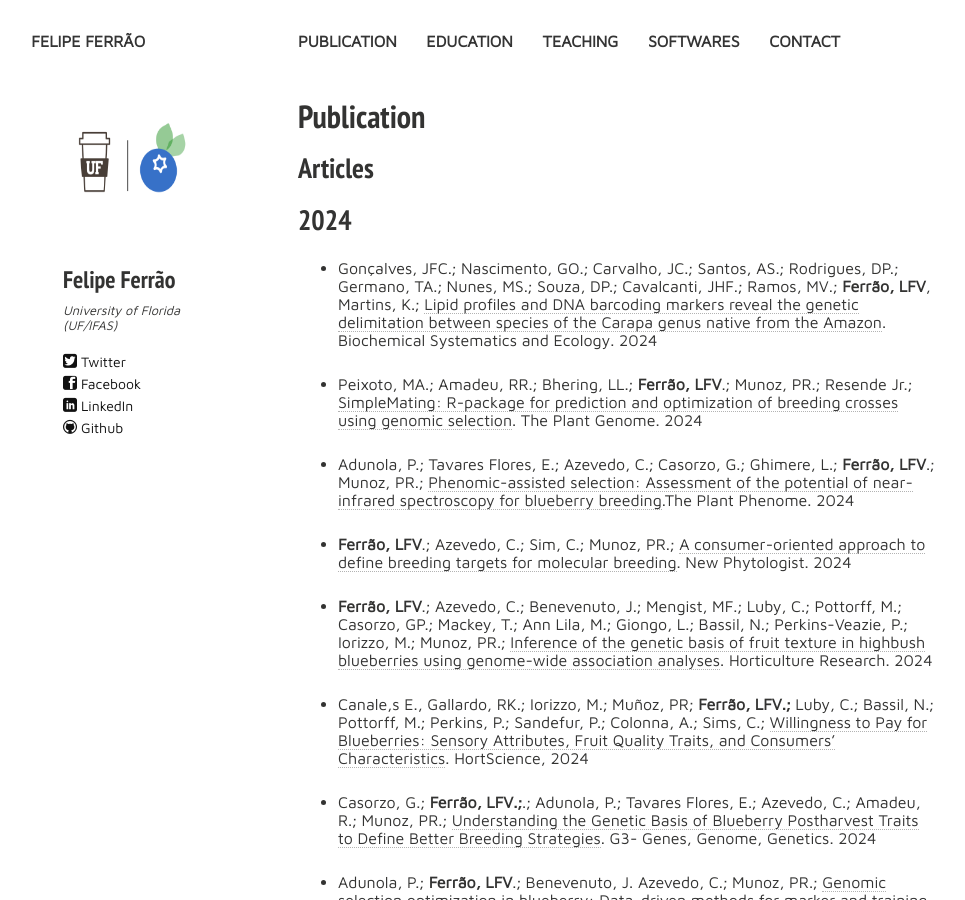
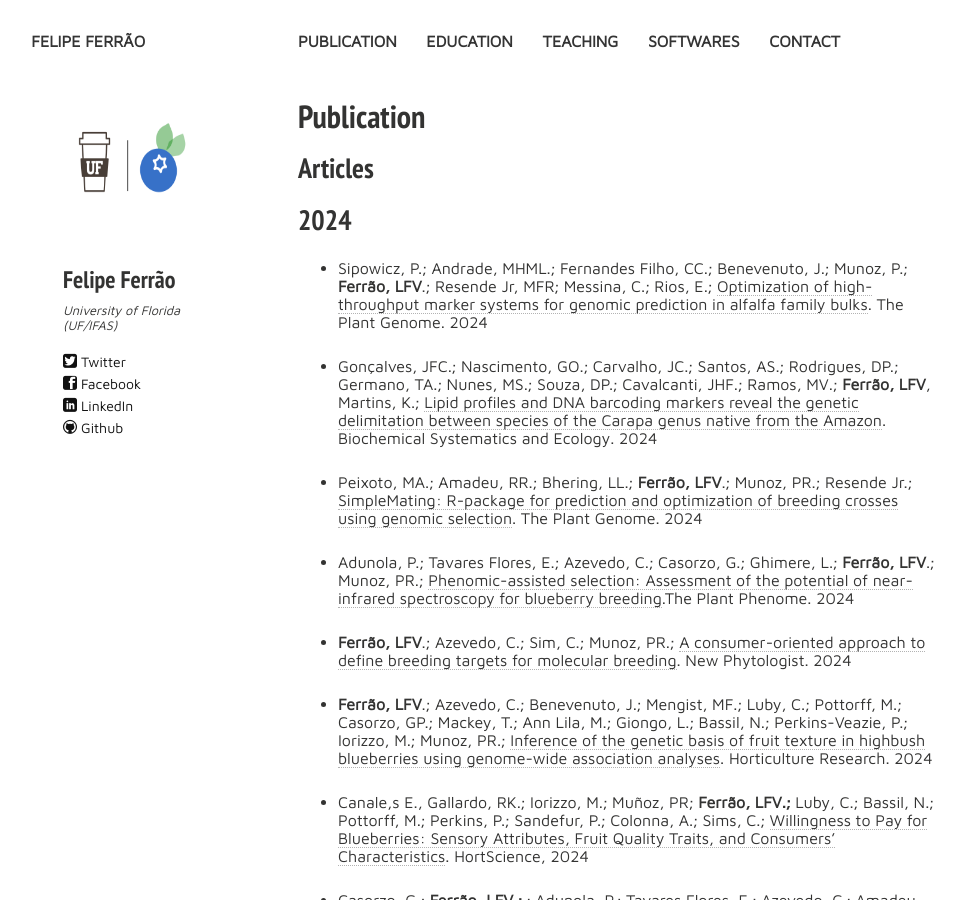
Before and after one commit to lfelipe-ferrao/lfelipe-ferrao.github.io, a Jekyll site: the page built from publication.md, in a window 1280 px wide and 900 px high. Shown: the whole window, without its empty margins (22-987 px from the left). Built offline with Jekyll 4.4.1, drawn with Linux system fonts in a browser that asks for light colours; nearby versions of some CDN libraries.

Commit message:
Update publication.md

```diff
--- a/publication.md
+++ b/publication.md
@@ -15,6 +15,8 @@ tags: [people, undergrads, MSc, PhD, postdocs]
 ## Articles
 
 ## 2024
+
+- Sipowicz, P.; Andrade, MHML.; Fernandes Filho, CC.; Benevenuto, J.; Munoz, P.; **Ferrão, LFV**.; Resende Jr, MFR; Messina, C.; Rios, E.; [Optimization of high-throughput marker systems for genomic prediction in alfalfa family bulks](https://acsess.onlinelibrary.wiley.com/doi/10.1002/tpg2.20526). The Plant Genome. 2024
 
 - Gonçalves, JFC.; Nascimento, GO.; Carvalho, JC.; Santos, AS.; Rodrigues, DP.; Germano, TA.; Nunes, MS.; Souza, DP.; Cavalcanti, JHF.; Ramos, MV.;  **Ferrão, LFV**, Martins, K.; [Lipid profiles and DNA barcoding markers reveal the genetic delimitation between species of the Carapa genus native from the Amazon](https://www.sciencedirect.com/science/article/pii/S0305197824001406). Biochemical Systematics and Ecology. 2024
 
```
